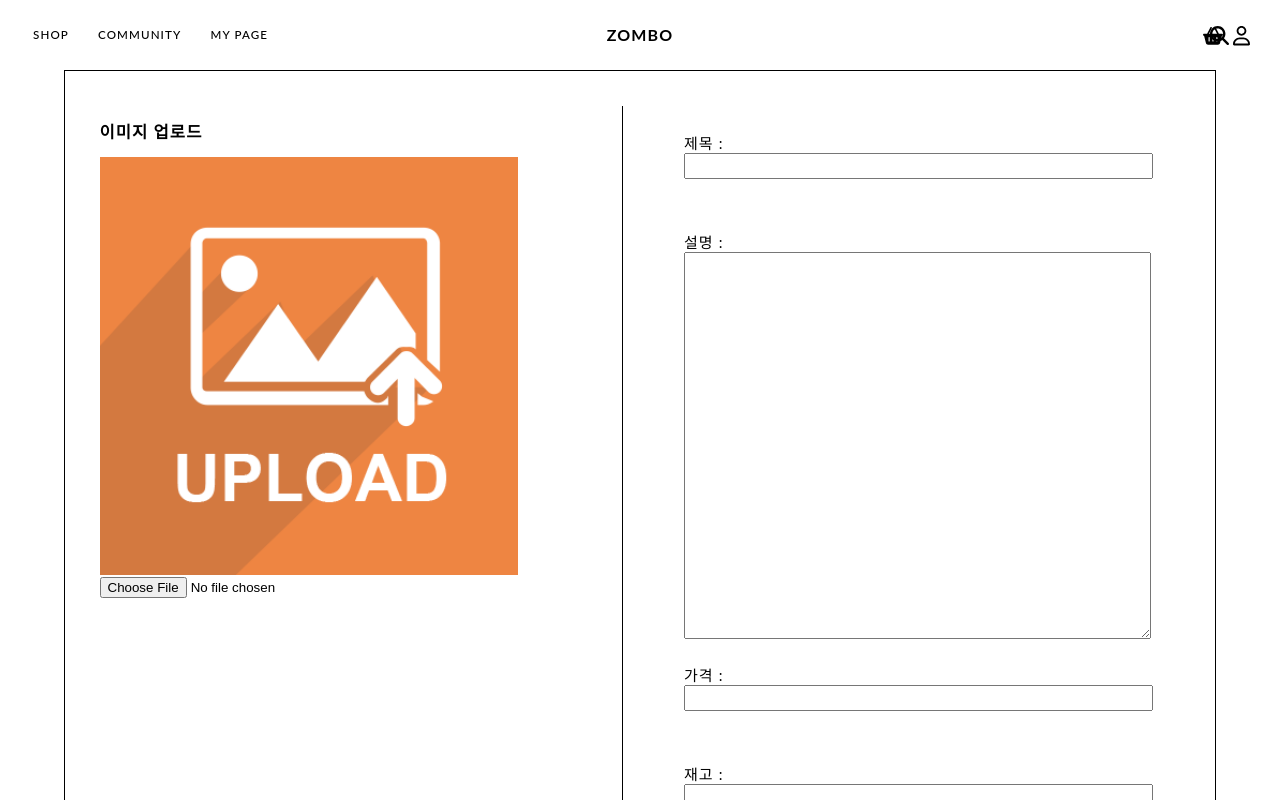
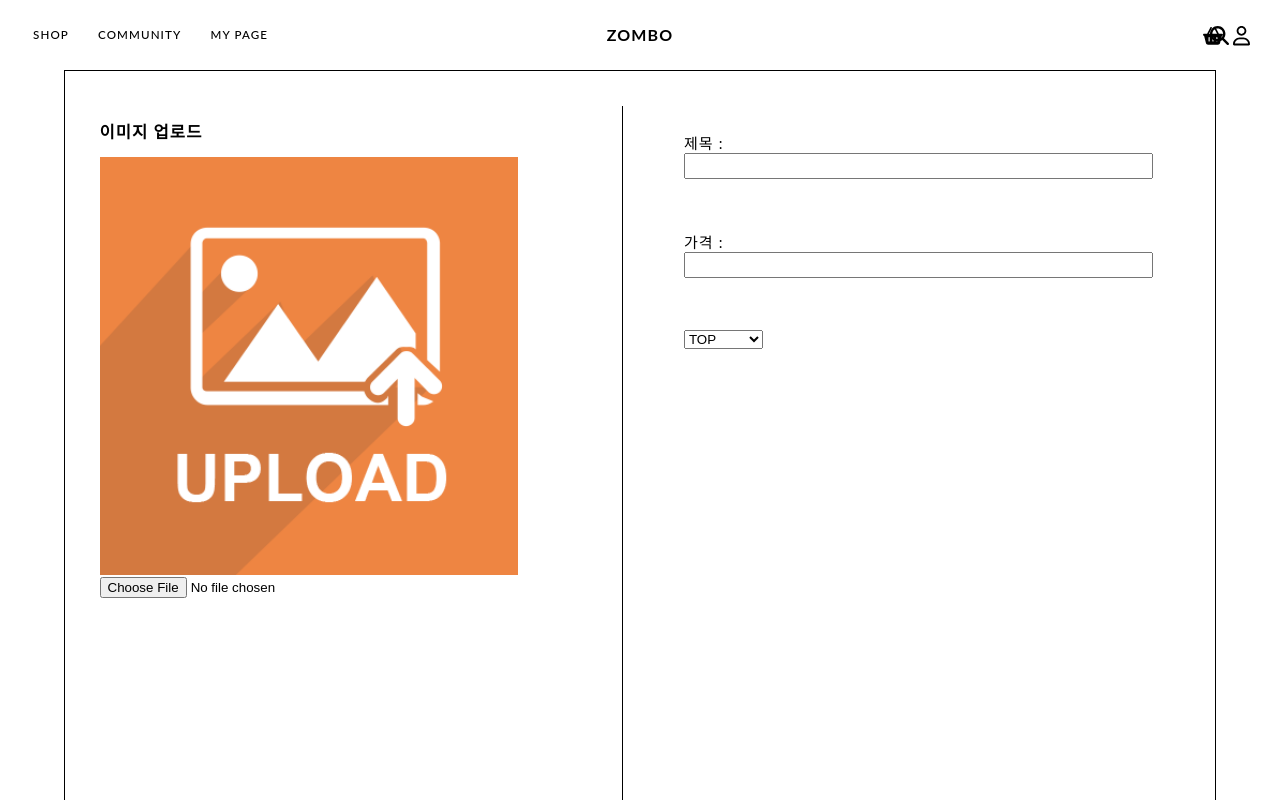
Before and after one commit to 1yoouoo/ShoppingMall, a React (Create React App) app in the folder Documents/shoppingmall/: page /productregistration in a window 1280 px wide. Shown: the top 800 px of the page. Built offline with nearby package versions, Linux system fonts and the light colour scheme.

Commit message:
feat: 상품등록 api call

```diff
--- a/Documents/shoppingmall/src/API/Api.js
+++ b/Documents/shoppingmall/src/API/Api.js
@@ -7,14 +7,6 @@ const API_base = "http://api.mullae.com";
 
 const API = {
   signup: async (login_id, password, name, phone_number, email) => {
-    console.log(
-      "hihi signup call!",
-      login_id,
-      password,
-      name,
-      phone_number,
-      email
-    );
     const data = await axios.post(`${API_base}/signup`, {
       login_id: login_id,
       password: password,
@@ -44,6 +36,22 @@ const API = {
       console.log("error", data.status);
     }
   },
+  registration: async (name, price, kind) => {
+    const data = await axios.post(
+      `${API_base}/item`,
+      {
+        name: name,
+        price: price,
+        kind: kind,
+      },
+      { withCredentials: true }
+    );
+    if (data.status === 200) {
+      return data;
+    } else {
+      console.log("error", data.status);
+    }
+  },
 };
 
 export default API;
--- a/Documents/shoppingmall/src/App.scss
+++ b/Documents/shoppingmall/src/App.scss
@@ -671,11 +671,7 @@
       margin: 3%;
       margin-left: 0;
       min-width: 300px;
-      span:nth-child(2) {
-        input {
-          height: 400px;
-        }
-      }
+
       span {
         margin: 5%;
         width: 90%;
@@ -687,14 +683,6 @@
           width: 98%;
           height: 20px;
         }
-        &:nth-child(2) {
-          height: 400px;
-          textarea {
-            outline: none;
-            height: 100%;
-            width: 98%;
-          }
-        }
       }
     }
   }
--- a/Documents/shoppingmall/src/Containers/ProductRegistrationPage.js
+++ b/Documents/shoppingmall/src/Containers/ProductRegistrationPage.js
@@ -1,4 +1,5 @@
 import { useMemo, useState } from "react";
+import API from "../API/Api";
 
 const ProductRegistrationPage = () => {
   const [fileImage, setFileImage] = useState("");
@@ -16,10 +17,10 @@ const ProductRegistrationPage = () => {
     );
   }, [fileImage]);
   const [inputValue, setInputValue] = useState({
-    title: "",
-    detail: "",
+    name: "",
     price: "",
-    stock: "",
+    stock: 0,
+    kind: "TOP",
   });
   const onChange = (e) => {
     setInputValue({
@@ -28,7 +29,16 @@ const ProductRegistrationPage = () => {
     });
   };
   const onSubmit = () => {
-    console.log(inputValue);
+    API.registration(inputValue.name, inputValue.price, inputValue.kind).then(
+      (data) => {
+        console.log(data);
+        if (data.data.error === null) {
+          alert(data.data.validate?.message);
+        } else {
+          alert(data.data.error?.message);
+        }
+      }
+    );
   };
   const saveFileImage = (e) => {
     setFileImage(URL.createObjectURL(e.target.files[0]));
@@ -46,19 +56,21 @@ const ProductRegistrationPage = () => {
         <div className="product-registration__form--right">
           <span>
             <div>제목 : </div>
-            <input name="title" onChange={onChange} />
-          </span>
-          <span>
-            <div>설명 : </div>
-            <textarea name="detail" onChange={onChange} />
+            <input name="name" onChange={onChange} />
           </span>
           <span>
             <div>가격 : </div>
             <input name="price" onChange={onChange} />
           </span>
           <span>
-            <div>재고 : </div>
-            <input name="stock" onChange={onChange} />
+            <select onChange={onChange} name="kind" value={inputValue.kind}>
+              <option key="TOP" value="TOP">
+                TOP
+              </option>
+              <option key="BOTTOM" value="BOTTOM">
+                BOTTOM
+              </option>
+            </select>
           </span>
         </div>
       </div>
```
